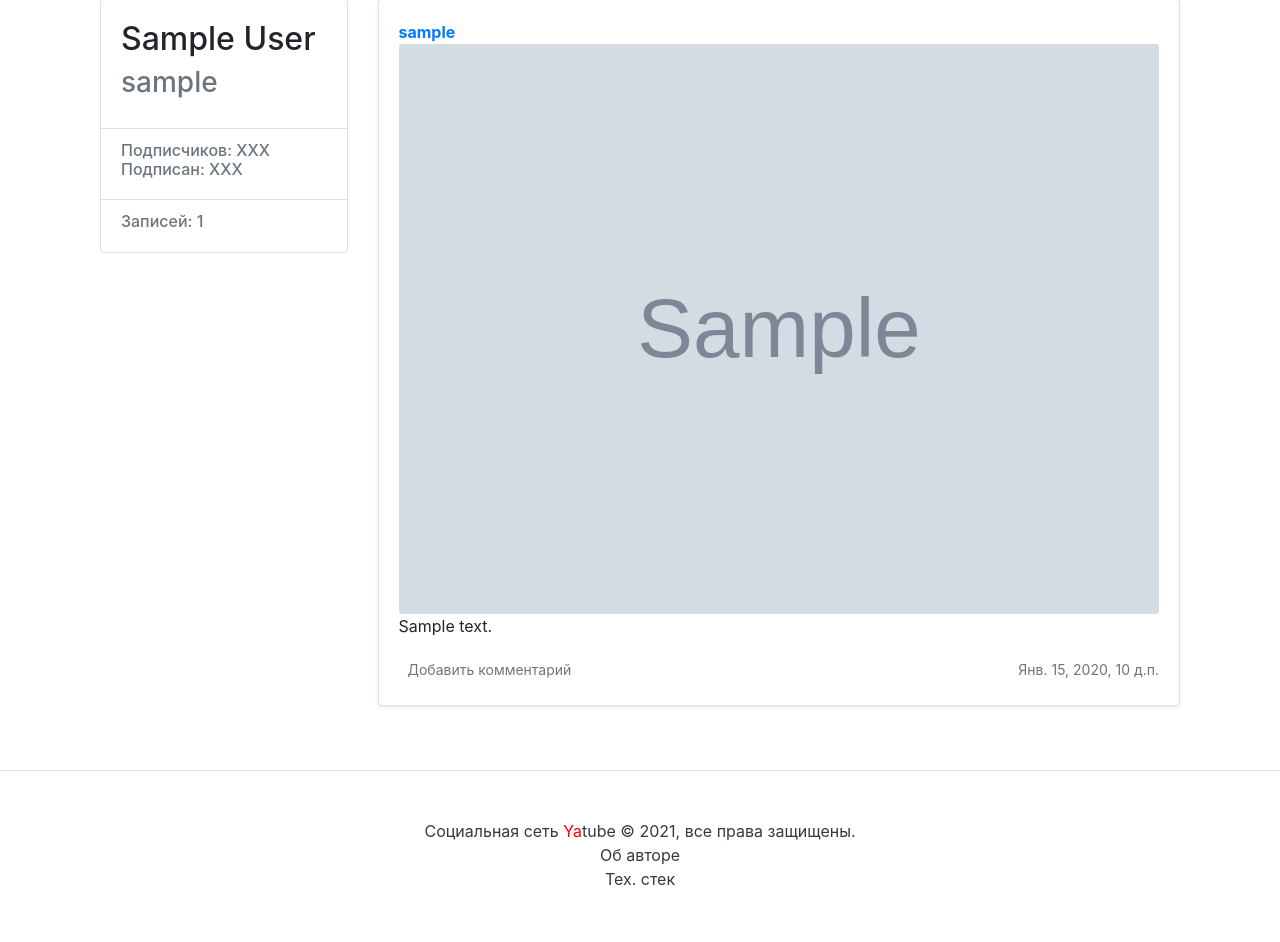
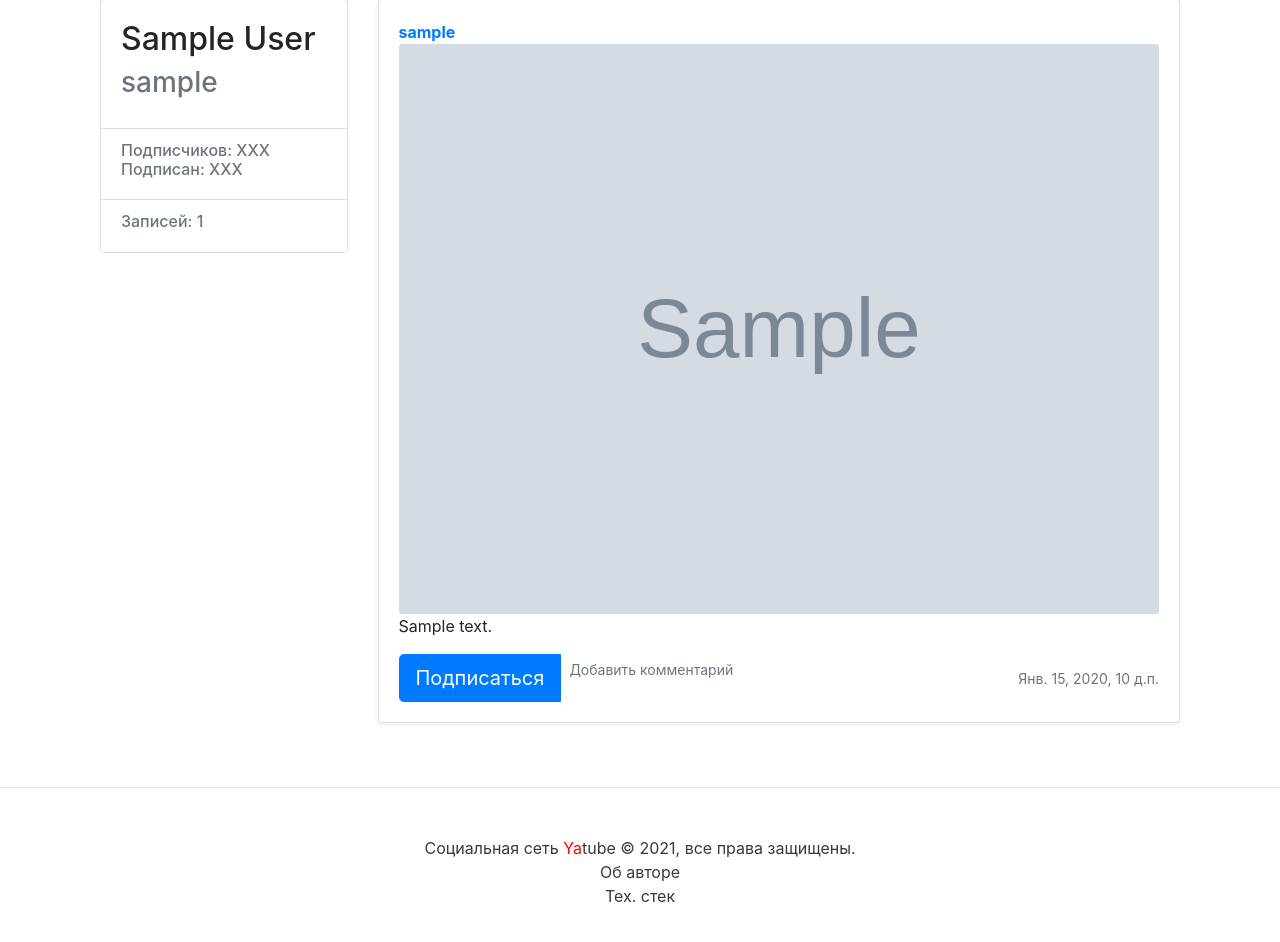
Before and after one commit to praeitor/hw05_final, a Django app: the page made by templates/profile.html in a window 1280 px wide. Shown: the part 61-1003 px from the top of the page. Run offline with Django 3.2, Linux system fonts and the light colour scheme; tables that the repository leaves empty hold one stand-in row (Sample ...); some libraries are stand-ins or nearby versions.

Commit message:
Sprint 6 project 2

```diff
--- a/templates/profile.html
+++ b/templates/profile.html
@@ -20,6 +20,11 @@
                                 </p>
                                 <div class="d-flex justify-content-between align-items-center">
                                         <div class="btn-group ">
+                                                {% if following %}
+                                                        <a class="btn btn-lg btn-light" href="{% url 'profile_unfollow' profile.username %}" role="button">Отписаться</a>
+                                                {% else %}
+                                                        <a class="btn btn-lg btn-primary" href="{% url 'profile_follow' profile.username %}" role="button">Подписаться</a>
+                                                {% endif %}
                                                 <!-- Ссылка на страницу записи в атрибуте href DONE -->
                                                 <a class="btn btn-sm text-muted" href="/{{ profile }}/{{ posts.first.pk }}/" role="button">Добавить комментарий</a>
                                                 <!-- Ссылка на редактирование, показывается только автору записи DONE -->
@@ -51,6 +56,11 @@
                                                         </p>
                                                         <div class="d-flex justify-content-between align-items-center">
                                                                 <div class="btn-group ">
+                                                                        {% if following %}
+                                                                        <a class="btn btn-lg btn-light" href="{% url 'profile_unfollow' profile.username %}" role="button">Отписаться</a>
+                                                                        {% else %}
+                                                                        <a class="btn btn-lg btn-primary" href="{% url 'profile_follow' profile.username %}" role="button">Подписаться</a>
+                                                                        {% endif %}
                                                                         <!-- Ссылка на страницу записи в атрибуте href DONE -->
                                                                         <a class="btn btn-sm texst-muted" href="/{{ profile }}/{{ post.pk }}/" role="button">Добавить комментарий</a>
                                                                         <!-- Ссылка на редактирование, показывается только автору записи -->
```
